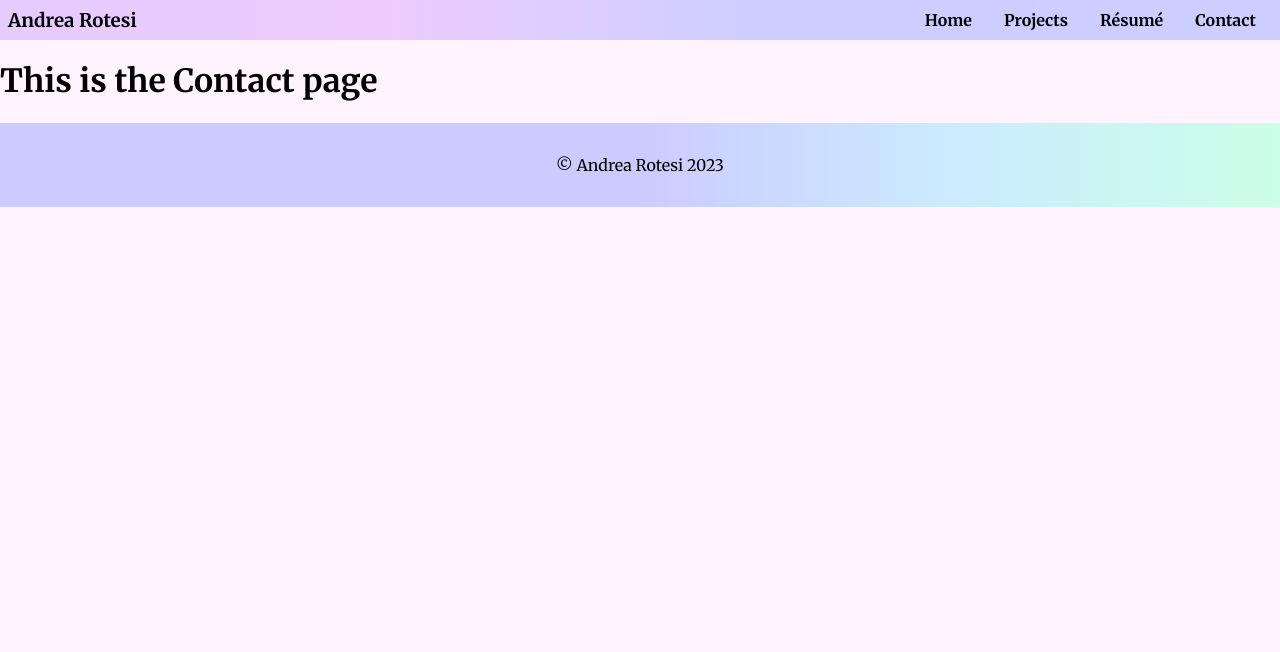
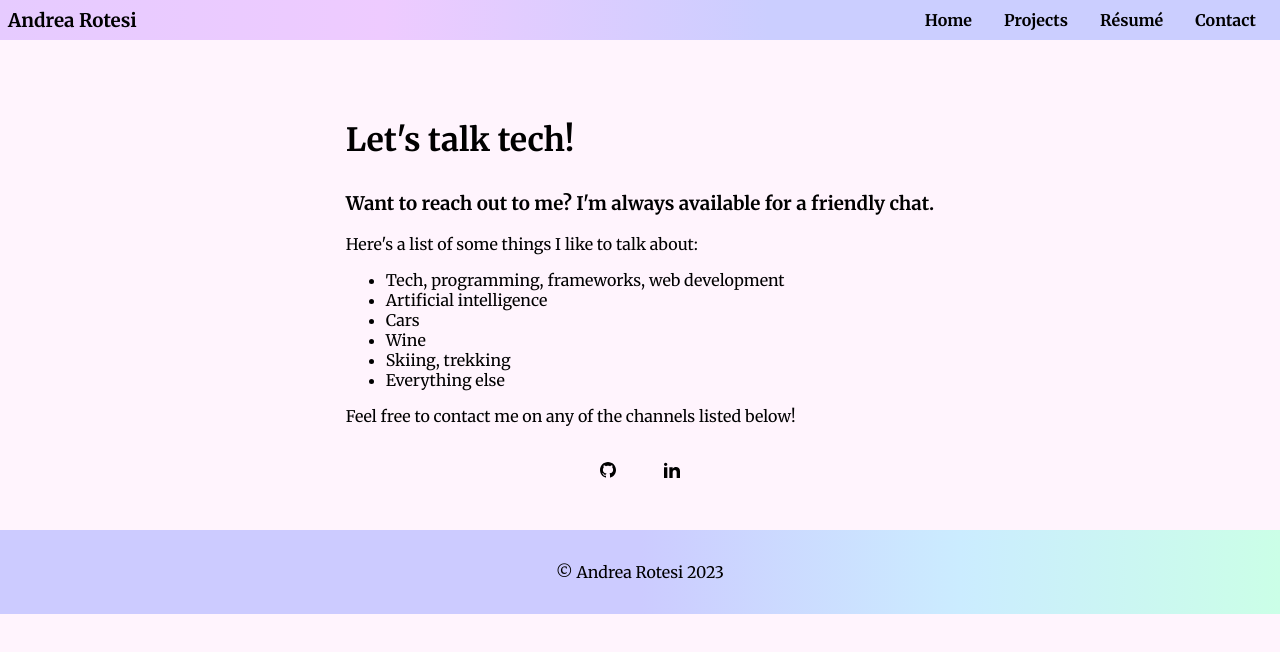
Before and after one commit to andrearotesi/personal-website, a React (Create React App) app: page /contact in a window 1280 px wide. Shown: the top 652 px of the page. Built offline with nearby package versions, Linux system fonts and the light colour scheme.

Commit message:
Added Contact Page (+ socials component)

```diff
--- /dev/null
+++ b/src/components/Socials/Socials.js
@@ -0,0 +1,31 @@
+import React from 'react';
+import './Socials.scss';
+import ghLogo from '../../assets/icons/github-logo.svg';
+import lnLogo from '../../assets/icons/linkedin-logo.svg';
+
+const icons = [
+  {
+    src: ghLogo,
+    alt: 'Andrea Rotesi (andrearotesidev) on Github',
+    url: 'https://github.com/andrearotesi',
+  },
+  {
+    src: lnLogo,
+    alt: 'Andrea Rotesi (Software Engineer) on Linkedin',
+    url: 'https://www.linkedin.com/in/andrea-rotesi',
+  }
+];
+
+const Socials = () => (
+  <div className="Socials">
+    {
+      icons.map(icon => (
+        <a href={icon.url} rel='noopener noreferrer'>
+          <img src={icon.src} alt={icon.alt} />
+        </a>
+      ))
+    }
+  </div>
+);
+
+export default Socials;
--- /dev/null
+++ b/src/components/Socials/Socials.scss
@@ -0,0 +1,10 @@
+.Socials {
+    display: flex;
+    justify-content: center;
+    align-items: center;
+
+    img {
+        width: 1rem;
+        margin: 0 1.5rem;
+    }
+}
--- a/src/pages/Contact/Contact.js
+++ b/src/pages/Contact/Contact.js
@@ -1,7 +1,27 @@
+import Socials from '../../components/Socials/Socials';
+import './Contact.scss';
+
 const Contact = () => {
   return (
-    <div>
-      <h1>This is the Contact page</h1>
+    <div className='Contact'>
+      <div className='body'>
+        <h1>Let's talk tech!</h1>
+        <h3>
+          Want to reach out to me? I'm always available for a friendly chat.
+        </h3>
+        <span>Here's a list of some things I like to talk about:</span>
+        <ul>
+          <li>Tech, programming, frameworks, web development</li>
+          <li>Artificial intelligence</li>
+          <li>Cars</li>
+          <li>Wine</li>
+          <li>Skiing, trekking</li>
+          <li>Everything else</li>
+        </ul>
+        <p>Feel free to contact me on any of the channels listed below!</p>
+        <br/>
+        <Socials/>
+      </div>
     </div>
   );
 }
--- a/src/pages/Contact/Contact.scss
+++ b/src/pages/Contact/Contact.scss
@@ -0,0 +1,14 @@
+.Contact {
+    display: flex;
+    flex-direction: column;
+    justify-content: center;
+    align-items: center;
+
+    .body {
+        margin: 3rem;
+
+        h1 {
+            margin: 2rem 0;
+        }
+    }
+}
```
Also changed, not shown: src/assets/icons/github-logo.svg (added), src/assets/icons/linkedin-logo.svg (added).
